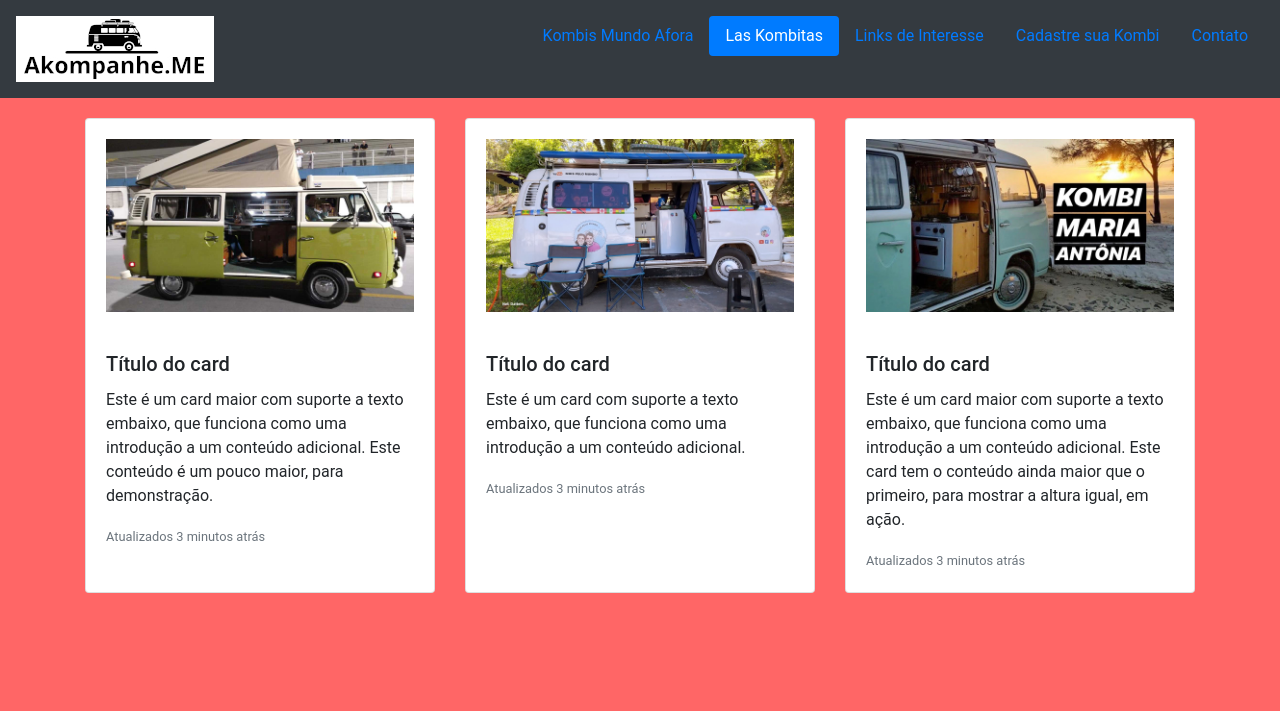
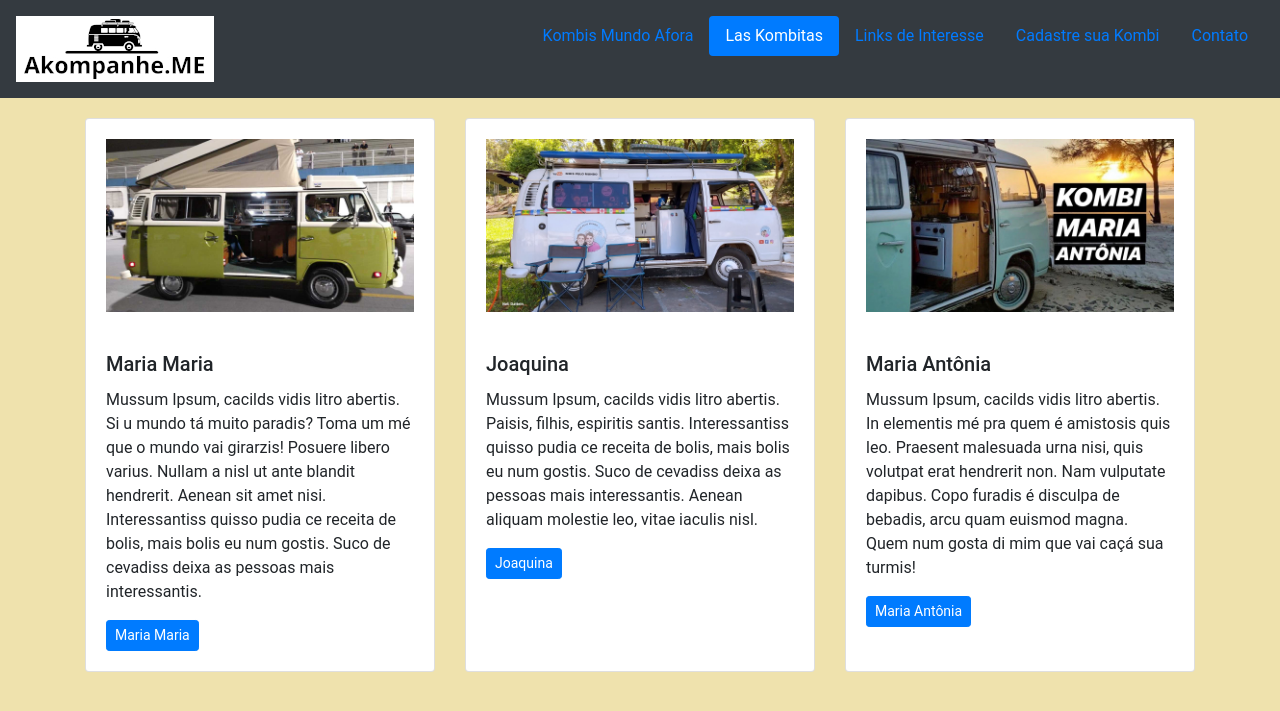
Before and after one commit to Claudiney5/Akompanhe.me, a Flask app: page /kombitas in a window 1280 px wide. Shown: the top 711 px of the page. Run offline with Flask 2, Linux system fonts and the light colour scheme; some libraries are stand-ins or nearby versions.

Commit message:
ajustes 01

```diff
--- a/static/kombitas.css
+++ b/static/kombitas.css
@@ -1,12 +1,12 @@
 
 body {
-	background-color: #ff6666 !important;
+	background-color: #EFE2AD!important;
 	font-family: "roboto", "arial", sans-serif;
 
 }
 
 .container {
-	background-color: #ff6666 !important;
+	background-color: #EFE2AD !important;
 }
 
 .card-deck {
--- a/templates/index.html
+++ b/templates/index.html
@@ -30,9 +30,9 @@
 
 						<h5 class="card-title text-dark">Akompanhe.me e ...aventure-se</h5>
 					    <p class="text-dark card-text">Siga as aventuras de kombeiros pelo Brasil e pelo Mundo.</p>
-					    <p class="text-dark card-text">A ideia do aplicativo nasceu da necessidade de encontrarmos informações sobre construção de kombihome, dicas de viagens, locais para visitar, pernoitar, etc. </p>
+					    <p class="text-dark card-text">A ideia do aplicativo nasceu da necessidade de encontrarmos informações sobre construções de kombihomes, dicas de viagens, locais para visitar, pernoitar, etc. </p>
                         <p class="text-dark card-text">Com o tempo, acompanhar o dia-a-dia destas Kombis tornou-se um passatempo útil e muito divertido.
-					    <p class="text-dark card-text">Todas inspiam nossos sonhos.</p>
+					    <p class="text-dark card-text">Todas inspiram nossos sonhos.</p>
 					    <p class="text-dark card-text">Então, vamos lá! Vamos ver...</p>
 					    <a href="kombitas" class="btn btn-primary">Las Kombitas</a>
 					</div>
--- a/templates/kombitas.html
+++ b/templates/kombitas.html
@@ -15,25 +15,25 @@
 			<div class="card">
 			    <img class="card-img-top" src="static/kombis/maria_maria.jpg" alt="Imagem de capa do card">
 			    <div class="card-body">
-				    <h5 class="card-title">Título do card</h5>
-				    <p class="card-text">Este é um card maior com suporte a texto embaixo, que funciona como uma introdução a um conteúdo adicional. Este conteúdo é um pouco maior, para demonstração.</p>
-				    <p class="card-text"><small class="text-muted">Atualizados 3 minutos atrás</small></p>
+				    <h5 class="card-title">Maria Maria</h5>
+				    <p class="card-text">Mussum Ipsum, cacilds vidis litro abertis. Si u mundo tá muito paradis? Toma um mé que o mundo vai girarzis! Posuere libero varius. Nullam a nisl ut ante blandit hendrerit. Aenean sit amet nisi. Interessantiss quisso pudia ce receita de bolis, mais bolis eu num gostis. Suco de cevadiss deixa as pessoas mais interessantis.</p>
+				    <button type="button" class="btn btn-primary btn-sm">Maria Maria</button>
 			    </div>
 			</div>
 			<div class="card">
 			    <img class="card-img-top" src="static/kombis/joaquina.jpg" alt="Imagem de capa do card">
 			    <div class="card-body">
-			        <h5 class="card-title">Título do card</h5>
-			        <p class="card-text">Este é um card com suporte a texto embaixo, que funciona como uma introdução a um conteúdo adicional.</p>
-			        <p class="card-text"><small class="text-muted">Atualizados 3 minutos atrás</small></p>
+			        <h5 class="card-title">Joaquina</h5>
+			        <p class="card-text">Mussum Ipsum, cacilds vidis litro abertis. Paisis, filhis, espiritis santis. Interessantiss quisso pudia ce receita de bolis, mais bolis eu num gostis. Suco de cevadiss deixa as pessoas mais interessantis. Aenean aliquam molestie leo, vitae iaculis nisl.</p>
+			        <button type="button" class="btn btn-primary btn-sm">Joaquina</button>
 			    </div>
 			</div>
 			<div class="card">
 			    <img class="card-img-top" src="static/kombis/maria_antonia.jpg" alt="Imagem de capa do card">
 			    <div class="card-body">
-			        <h5 class="card-title">Título do card</h5>
-			        <p class="card-text">Este é um card maior com suporte a texto embaixo, que funciona como uma introdução a um conteúdo adicional. Este card tem o conteúdo ainda maior que o primeiro, para mostrar a altura igual, em ação.</p>
-			        <p class="card-text"><small class="text-muted">Atualizados 3 minutos atrás</small></p>
+			        <h5 class="card-title">Maria Antônia</h5>
+			        <p class="card-text">Mussum Ipsum, cacilds vidis litro abertis. In elementis mé pra quem é amistosis quis leo. Praesent malesuada urna nisi, quis volutpat erat hendrerit non. Nam vulputate dapibus. Copo furadis é disculpa de bebadis, arcu quam euismod magna. Quem num gosta di mim que vai caçá sua turmis!</p>
+			        <button type="button" class="btn btn-primary btn-sm">Maria Antônia</button>
 			    </div>
 			 </div>
 		</div>
```
Also changed, not shown: static/base.css (+1 -29 lines), static/cadastro.css (+10 -2 lines), templates/cadastro.html (+14 -7 lines), static/bg-dark.jpg (deleted), static/camper.png (deleted), static/img/k_verm.jpg (added), static/img/page1.jpg.
